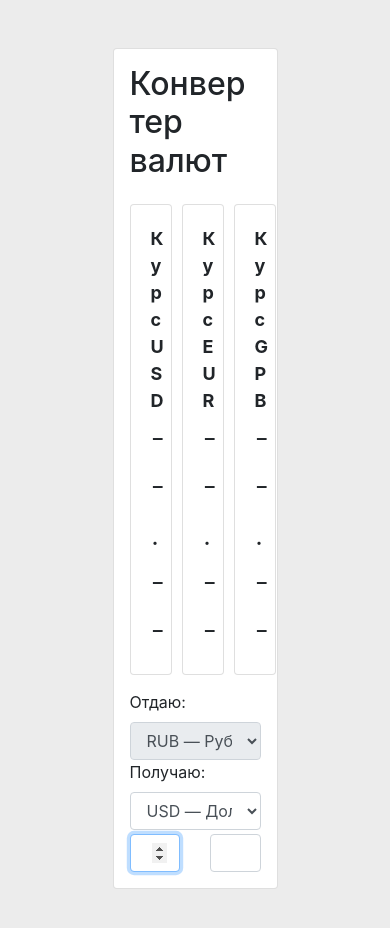
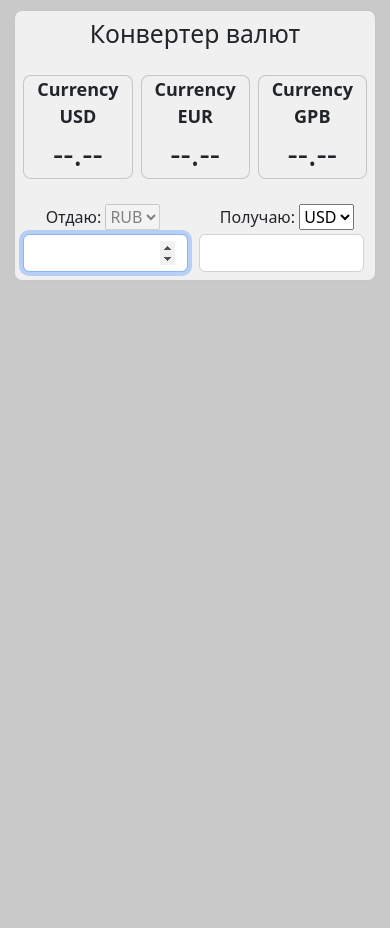
Before and after one commit to Sema92m/Currency-converter, a website: page index.html in a window 390 px wide. After the commit the page ends 844 px from the top, so only its background shows below. Drawn offline with nearby package versions, Linux system fonts and the light colour scheme; no server answers.

Commit message:
Change styles and media for mobile version

```diff
--- a/index.html
+++ b/index.html
@@ -12,90 +12,60 @@
         <link rel="stylesheet" href="./src/css/style.min.css" />
         <link
             rel="stylesheet"
-            href="https://cdn.jsdelivr.net/npm/bootstrap@4.5.3/dist/css/bootstrap.min.css"
-            integrity="sha384-TX8t27EcRE3e/ihU7zmQxVncDAy5uIKz4rEkgIXeMed4M0jlfIDPvg6uqKI2xXr2"
+            href="https://cdn.jsdelivr.net/npm/bootstrap@5.2.2/dist/css/bootstrap.min.css"
+            rel="stylesheet"
+            integrity="sha384-Zenh87qX5JnK2Jl0vWa8Ck2rdkQ2Bzep5IDxbcnCeuOxjzrPF/et3URy9Bv1WTRi"
             crossorigin="anonymous"
         />
         <title>Currency converter</title>
     </head>
     <body>
-        <div class="container pt-5 pb-5">
-            <div class="row justify-content-center">
-                <div class="col-6">
-                    <!-- Content -->
-                    <div class="card p-3">
+        <div class="wrapper">
+            <div class="card p-2">
                 <form>
-                            <h1 class="h2 mb-4">Конвертер валют</h1>
-
-                            <div class="courses">
-                                <div class="course-item card card-body">
-                                    <div class="course-item-title">
-                                        Курс USD
-                                    </div>
+                    <h1 class="h2 mb-3 text-center">Конвертер валют</h1>
                     <div
-                                        class="course-item-value"
-                                        data-value="USD"
+                        class="courses d-flex justify-content-center text-center"
                     >
+                        <div class="course-item card">
+                            <div class="course-item-title">Currency USD</div>
+                            <div class="course-item-value" data-value="USD">
                                 --.--
                             </div>
                         </div>
-                                <div class="course-item card card-body">
-                                    <div class="course-item-title">
-                                        Курс EUR
-                                    </div>
-                                    <div
-                                        class="course-item-value"
-                                        data-value="EUR"
-                                    >
+                        <div class="course-item card">
+                            <div class="course-item-title">Currency EUR</div>
+                            <div class="course-item-value" data-value="EUR">
                                 --.--
                             </div>
                         </div>
-                                <div class="course-item card card-body">
-                                    <div class="course-item-title">
-                                        Курс GPB
-                                    </div>
-                                    <div
-                                        class="course-item-value"
-                                        data-value="GBP"
-                                    >
+                        <div class="course-item card">
+                            <div class="course-item-title">Currency GPB</div>
+                            <div class="course-item-value" data-value="GBP">
                                 --.--
                             </div>
                         </div>
                     </div>
 
                     <div class="row mb-1">
-                                <div class="col">
+                        <div class="col text-center">
                             <label for="name">Отдаю:</label>
-                                    <select
-                                        disabled
-                                        class="form-control"
-                                        id="exampleFormControlSelect1"
-                                    >
-                                        <option value="RUB" selected>
-                                            RUB — Рубли
-                                        </option>
+                            <select disabled>
+                                <option value="RUB" selected>RUB</option>
                             </select>
                         </div>
-                                <div class="col">
+                        <div class="col text-center">
                             <label for="name">Получаю:</label>
-                                    <select
-                                        id="select"
-                                        class="form-control"
-                                        id="exampleFormControlSelect1"
-                                    >
-                                        <option value="USD">
-                                            USD — Доллар США
-                                        </option>
-                                        <option value="EUR">EUR — Евро</option>
-                                        <option value="GBP">
-                                            GPB — Фунт стерлингов
-                                        </option>
+                            <select id="select">
+                                <option value="USD">USD</option>
+                                <option value="EUR">EUR</option>
+                                <option value="GBP">GPB</option>
                             </select>
                         </div>
                     </div>
 
-                            <div class="row">
-                                <div class="col">
+                    <div class="row ">
+                        <div class="col pe-1">
                             <input
                                 id="input"
                                 type="number"
@@ -104,7 +74,7 @@
                                 autofocus
                             />
                         </div>
-                                <div class="col">
+                        <div class="col ps-1">
                             <input
                                 id="result"
                                 type="number"
@@ -115,13 +85,7 @@
                     </div>
                 </form>
             </div>
-                    <!-- // Content -->
         </div>
-                <!-- // col-6 -->
-            </div>
-            <!-- // row -->
-        </div>
-        <!-- // container -->
         <script src="./src/js/index.js"></script>
     </body>
 </html>
--- a/src/sass/blocks/_main.scss
+++ b/src/sass/blocks/_main.scss
@@ -35,3 +35,25 @@
 .course-item-value.bottom {
     color: rgb(19, 189, 61);
 }
+
+//my changes
+body {
+    background: rgb(201, 201, 201) !important;
+}
+.wrapper {
+    max-width: 370px !important;
+    margin: 0 auto;
+}
+.card {
+    margin: 10px 4px;
+    background: rgb(240, 240, 240) !important;
+    border-radius: 8px !important;
+    padding: 0 5px;
+}
+
+.form-control {
+    max-width: 165px;;
+}
+#select{
+    cursor: pointer;
+}
--- a/src/sass/style.scss
+++ b/src/sass/style.scss
@@ -9,12 +9,4 @@
     scroll-behavior: smooth;
 }
 
-
-.container {
-    width: 768px;
-    margin: 0 auto;
-    background: rgb(236, 236, 236);
-}
-
-
 @import 'blocks/main';
```
Also changed, not shown: src/css/style.min.css, 1 other file. Lines whose indentation alone changed are shown as unchanged.
